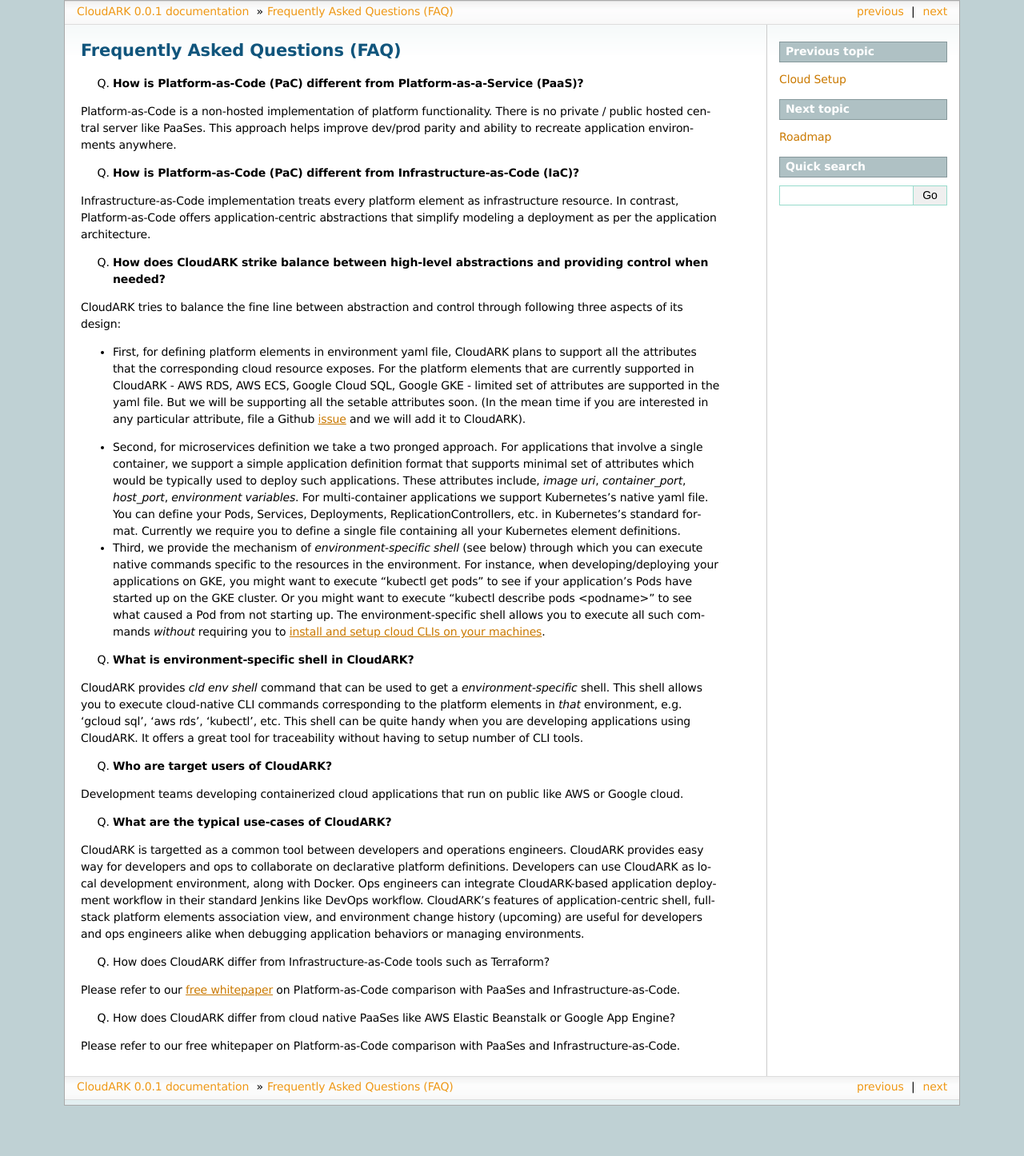
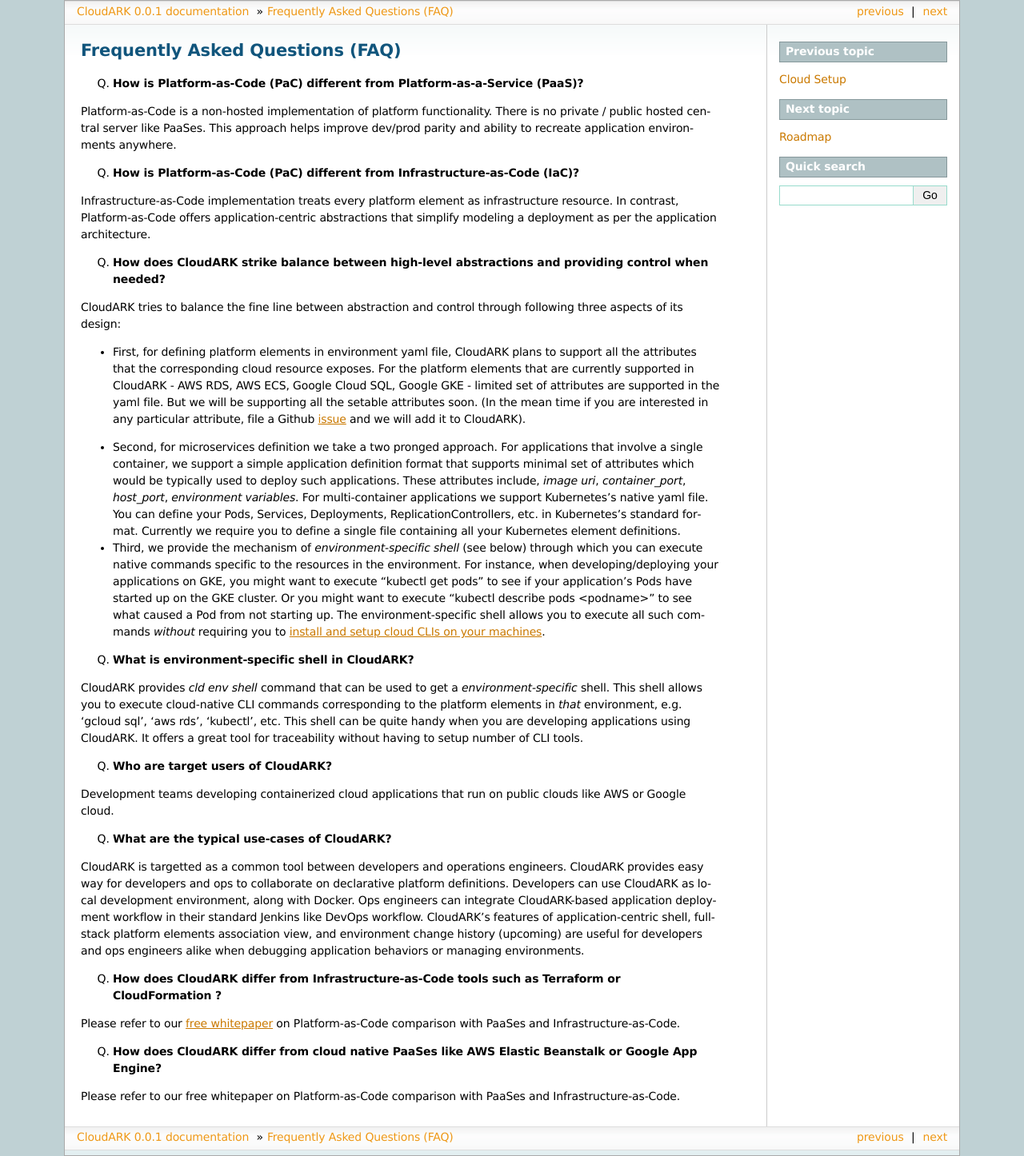
Before and after one commit to cloud-ark/caastle, a Sphinx documentation site: the page built from docs/faq.rst, in a window 1280 px wide. Shown: the whole page at 80% size. Built offline with Sphinx 7.4.7, drawn with Linux system fonts in a browser that asks for light colours; formulas are drawn with MathJax 3; before the commit the page ends 1383 px from its top, so only the background shows below that.

Commit message:
Docs update

```diff
--- a/docs/faq.rst
+++ b/docs/faq.rst
@@ -56,7 +56,7 @@
 
 Q) **Who are target users of CloudARK?**
 
-Development teams developing containerized cloud applications that run on public like AWS or Google cloud.
+Development teams developing containerized cloud applications that run on public clouds like AWS or Google cloud.
 
 
 Q) **What are the typical use-cases of CloudARK?**
@@ -70,7 +70,7 @@
 debugging application behaviors or managing environments.
 
 
-Q) How does CloudARK differ from Infrastructure-as-Code tools such as Terraform?
+Q) **How does CloudARK differ from Infrastructure-as-Code tools such as Terraform or CloudFormation ?**
 
 Please refer to our `free whitepaper`__ on Platform-as-Code comparison with PaaSes and Infrastructure-as-Code.
 
@@ -80,6 +80,6 @@
 
 
 
-Q) How does CloudARK differ from cloud native PaaSes like AWS Elastic Beanstalk or Google App Engine?
+Q) **How does CloudARK differ from cloud native PaaSes like AWS Elastic Beanstalk or Google App Engine?**
 
 Please refer to our free whitepaper on Platform-as-Code comparison with PaaSes and Infrastructure-as-Code.
--- a/docs/html/html/faq.html
+++ b/docs/html/html/faq.html
@@ -111,7 +111,7 @@
 <ol class="upperalpha simple" start="17">
 <li><strong>Who are target users of CloudARK?</strong></li>
 </ol>
-<p>Development teams developing containerized cloud applications that run on public like AWS or Google cloud.</p>
+<p>Development teams developing containerized cloud applications that run on public clouds like AWS or Google cloud.</p>
 <ol class="upperalpha simple" start="17">
 <li><strong>What are the typical use-cases of CloudARK?</strong></li>
 </ol>
@@ -123,11 +123,11 @@
 and environment change history (upcoming) are useful for developers and ops engineers alike when
 debugging application behaviors or managing environments.</p>
 <ol class="upperalpha simple" start="17">
-<li>How does CloudARK differ from Infrastructure-as-Code tools such as Terraform?</li>
+<li><strong>How does CloudARK differ from Infrastructure-as-Code tools such as Terraform or CloudFormation ?</strong></li>
 </ol>
 <p>Please refer to our <a class="reference external" href="https://cloudark.io/resources">free whitepaper</a> on Platform-as-Code comparison with PaaSes and Infrastructure-as-Code.</p>
 <ol class="upperalpha simple" start="17">
-<li>How does CloudARK differ from cloud native PaaSes like AWS Elastic Beanstalk or Google App Engine?</li>
+<li><strong>How does CloudARK differ from cloud native PaaSes like AWS Elastic Beanstalk or Google App Engine?</strong></li>
 </ol>
 <p>Please refer to our free whitepaper on Platform-as-Code comparison with PaaSes and Infrastructure-as-Code.</p>
 </div>
```
Also changed, not shown: docs/html/html/searchindex.js, 2 other files.
